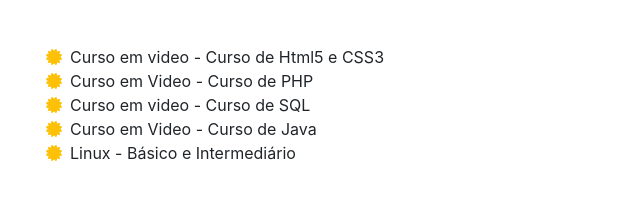
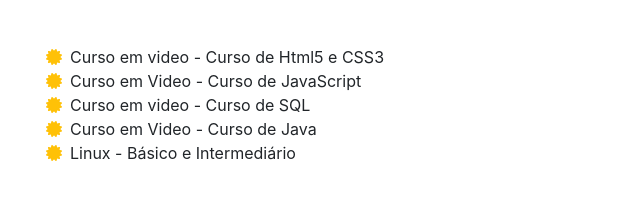
Before and after one commit to Crist0pher/Cristopher.github.io, a website with bundled scripts: page index.html in a window 1280 px wide. Shown: the part 4343-4543 px from the top of the page, 290-930 px from the left. Built offline with nearby package versions, Linux system fonts and the light colour scheme; a web font is replaced by a local one.

Commit message:
inclusão da informação do curso de JavaScript

```diff
--- a/index.html
+++ b/index.html
@@ -219,10 +219,11 @@
             <li>
               <i class="fa-li fa fa-certificate text-warning"></i>
 
-              Curso em video - Curso de Html5 e CSS3</li>
+              Curso em video - Curso de Html5 e CSS3
+            </li>
             <li>
               <i class="fa-li fa fa-certificate text-warning"></i>
-              Curso em Video - Curso de PHP</li>
+              Curso em Video - Curso de JavaScript</li>
             <li>
               <i class="fa-li fa fa-certificate text-warning"></i>
               Curso em video - Curso de SQL</li>
```
